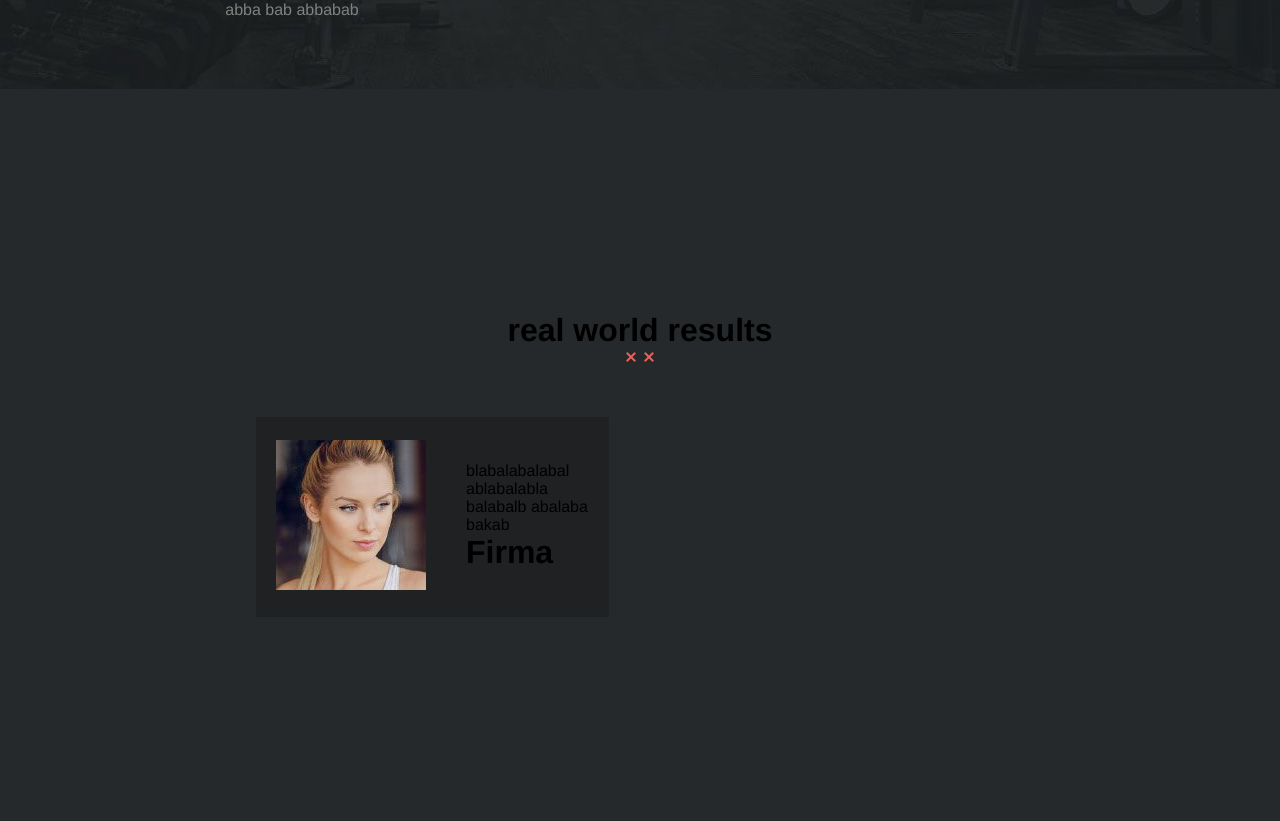
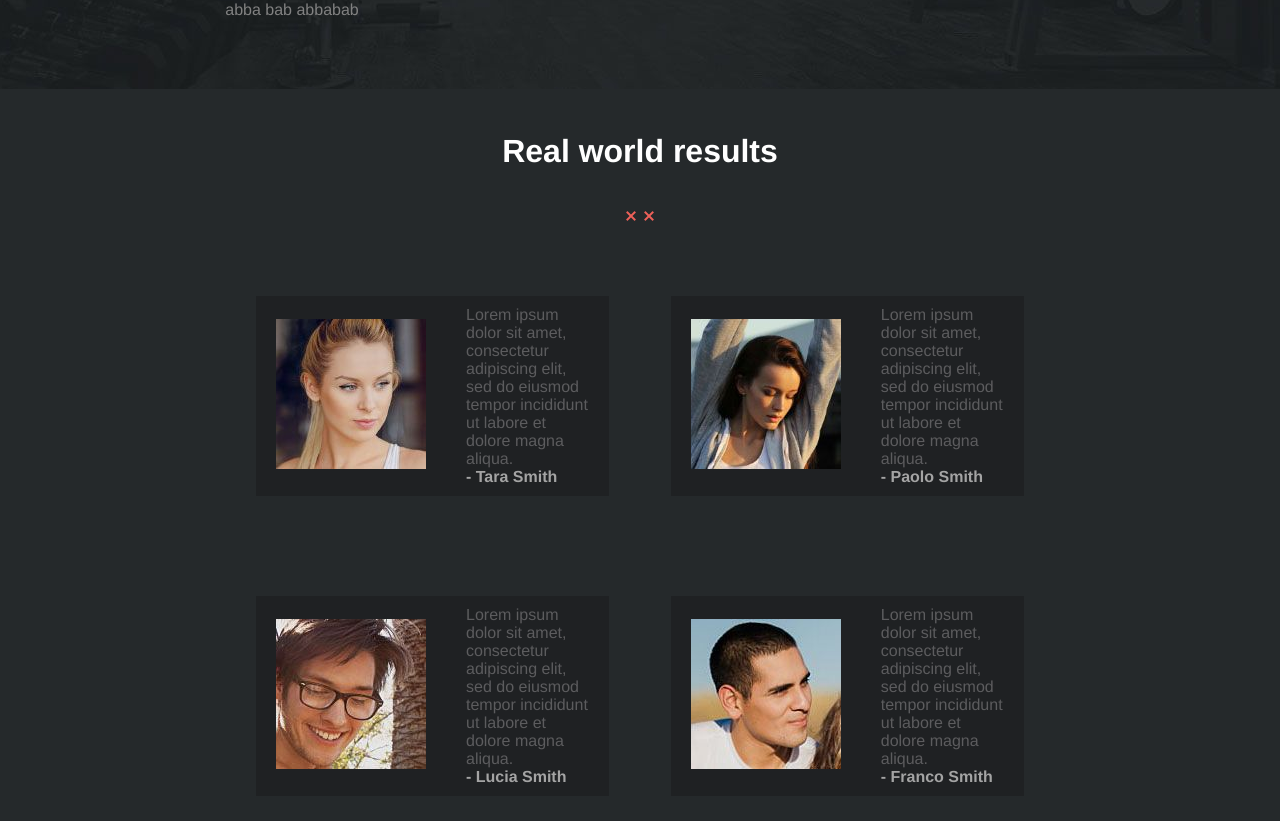
Before and after one commit to riccardolipparini/proj-html-vuejs, a Vue app: page / in a window 1280 px wide. Shown: the part 1961-2782 px from the top of the page. Built offline with nearby package versions, Linux system fonts and the light colour scheme.

Commit message:
add results

```diff
--- a/src/components/MyMain.vue
+++ b/src/components/MyMain.vue
@@ -3,17 +3,17 @@
 
       <div class="contain_results">
         <div class="title">
-          <h1>real world results</h1>
+          <h1>Real world results</h1>
           <img src="../assets/img/divider-xx-red.png" alt="" />
         </div>
         <div class="results">
-          <div class="results_cards">
+          <div class="results_cards" v-for="exClients, i in results" :key="i">
             <div class="results_imgtext">
-              <img src="../assets/img/review_1-compressor.jpg" alt="" />
+              <img :src="require(`../assets/img/${exClients.image}`)" alt="" />
             </div>
             <div class="results_imgtext">
-              <p>blabalabalabal ablabalabla balabalb abalaba bakab</p>
-              <h1>Firma</h1>
+              <p>{{exClients.quote}}</p>
+              <h4>- {{exClients.sign}}</h4>
             </div>
           </div>
         </div>
@@ -29,7 +29,32 @@
 
 export default {
   name: "MyMain",
-  components: {},
+  data(){
+    return{
+      results:[
+        {
+          quote:"Lorem ipsum dolor sit amet, consectetur adipiscing elit, sed do eiusmod tempor incididunt ut labore et dolore magna aliqua.",
+          sign:"Tara Smith",
+          image:"review_1-compressor.jpg"
+        },
+        {
+          quote:"Lorem ipsum dolor sit amet, consectetur adipiscing elit, sed do eiusmod tempor incididunt ut labore et dolore magna aliqua.",
+          sign:"Paolo Smith",
+          image:"review_2-compressor.jpg"
+        },
+        {
+          quote:"Lorem ipsum dolor sit amet, consectetur adipiscing elit, sed do eiusmod tempor incididunt ut labore et dolore magna aliqua.",
+          sign:"Lucia Smith",
+          image:"review_3-compressor-2.jpg"
+        },
+        {
+          quote:"Lorem ipsum dolor sit amet, consectetur adipiscing elit, sed do eiusmod tempor incididunt ut labore et dolore magna aliqua.",
+          sign:"Franco Smith",
+          image:"review_4-compressor-2.jpg"
+        },
+      ]
+    }
+  }
 };
 </script>
 
@@ -46,6 +71,13 @@ export default {
   }
   .title {
     text-align: center;
+    img{
+      margin-top: 40px;
+      margin-bottom: 20px;
+    }
+    h1{
+      color: white;
+    }
   }
   .results {
     display: flex;
@@ -59,6 +91,12 @@ export default {
       display: flex;
       justify-content: space-around;
       align-items: center;
+      p{
+        color: rgba(92,92,94,255);
+      }
+      h4{
+        color: rgba(164,164,164,255);
+      }
       .results_imgtext {
         margin: 0 20px;
       }
```
